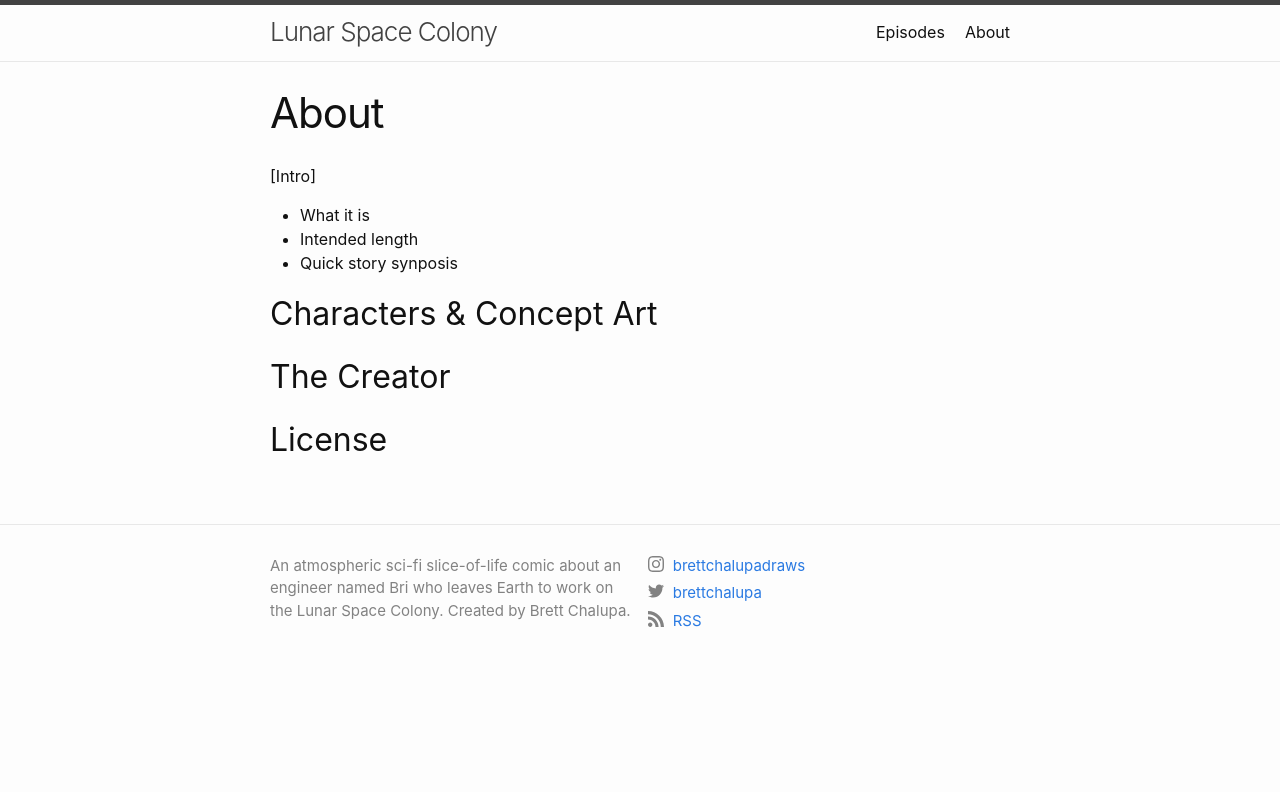
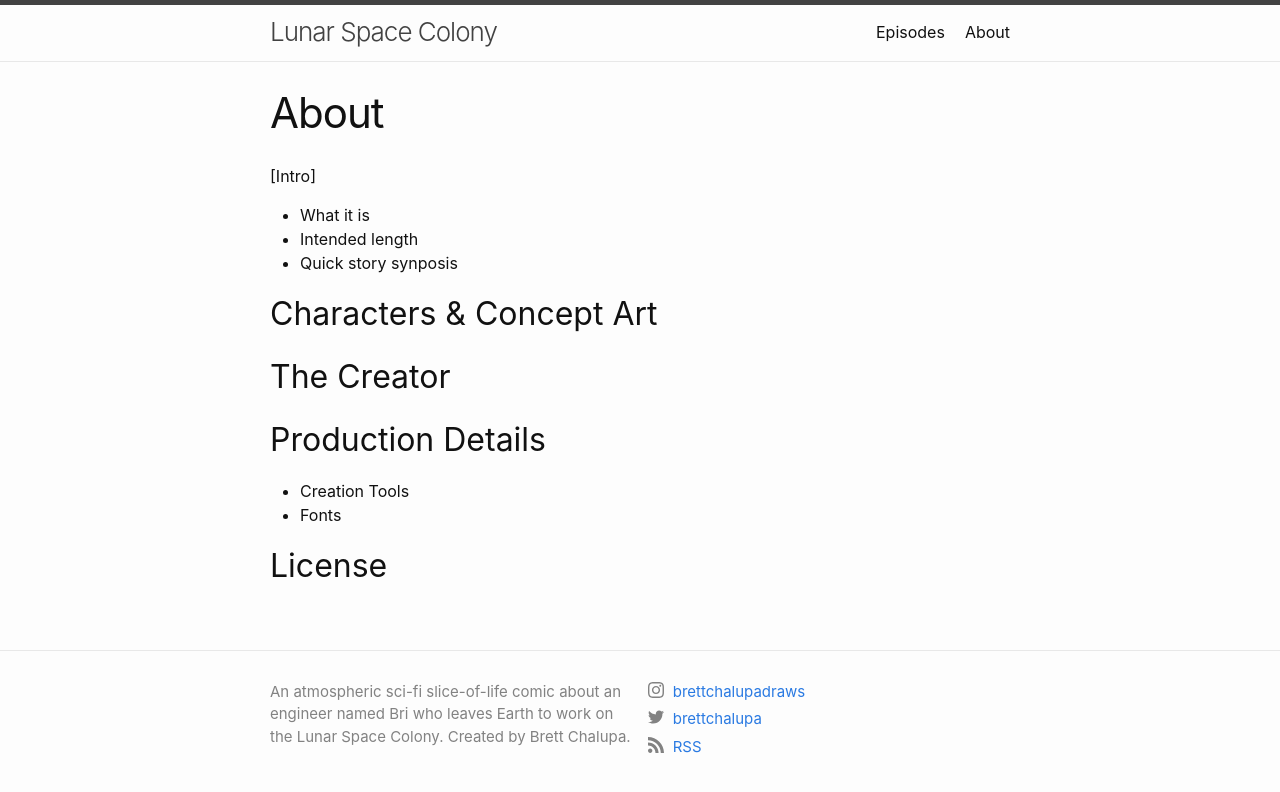
Before and after one commit to brettchalupa/lsc, a Jekyll site: the page built from about.md, in a window 1280 px wide. Shown: the top 792 px of the page. Built offline with Jekyll 4.4.1, drawn with Linux system fonts in a browser that asks for light colours.

Commit message:
Add Production Details section to About page
Will add details in the future.

```diff
--- a/about.md
+++ b/about.md
@@ -15,4 +15,9 @@ permalink: /about
 
 ## The Creator
 
+## Production Details
+
+- Creation Tools
+- Fonts
+
 ## License
```
